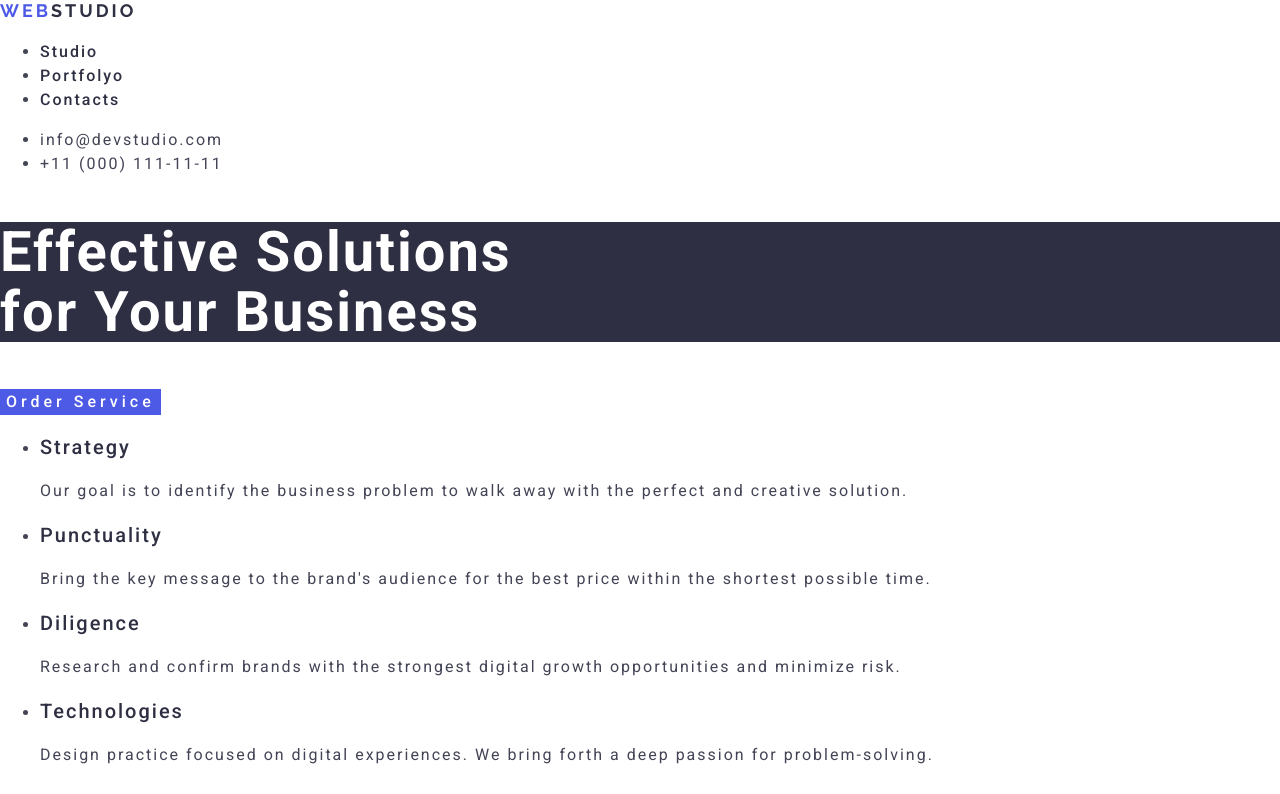
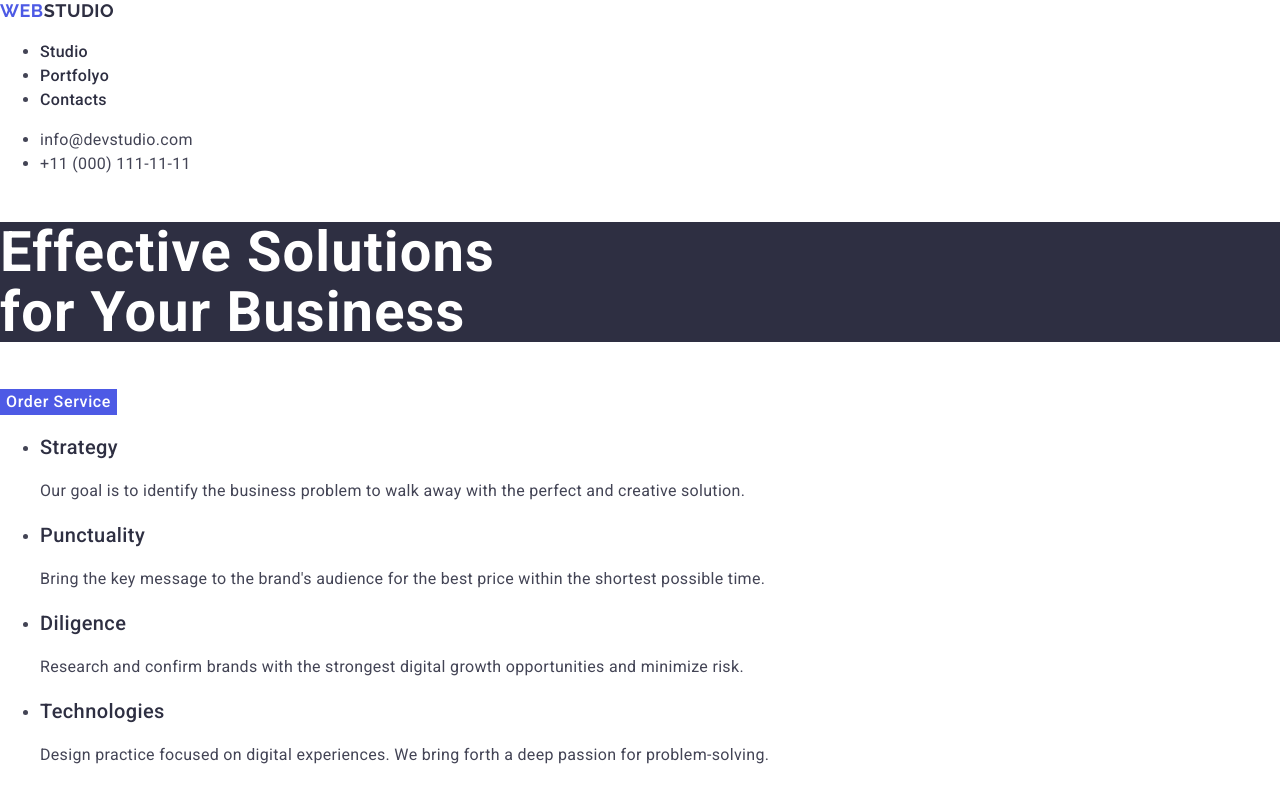
Before and after one commit to nursedaaggunlu/goit-markup-hw-02, a plain HTML site: page index.html in a window 1280 px wide. Shown: the top 794 px of the page. Drawn offline with nearby package versions, Linux system fonts and the light colour scheme.

Commit message:
*styles.css doyası css klasörüne taşındı
*Fazla font import kodu temizlendi

*Tüm letter spacing kodları düzenlendi

```diff
--- a/styles.css
+++ b/css/styles.css
@@ -1,11 +1,10 @@
-@import url("https://fonts.googleapis.com/css2?family=Raleway:ital,wght@0,100..900;1,100..900&display=swap");
 @import url("https://fonts.googleapis.com/css2?family=Raleway:ital,wght@0,100..900;1,100..900&family=Roboto:ital,wght@0,100..900;1,100..900&display=swap");
 
 body {
   font-family: "Roboto", sans-serif;
   font-size: 16px;
   line-height: 24px;
-  letter-spacing: 2px;
+  letter-spacing: 0.32px;
   color: #434455;
 }
 
@@ -14,7 +13,7 @@ header > a {
   font-weight: 700;
   font-size: 18px;
   line-height: 21px;
-  letter-spacing: 3px;
+  letter-spacing: 0.54px;
   text-decoration: none;
 }
 
@@ -22,7 +21,7 @@ header > nav > ul > li > a {
   font-weight: 500;
   font-size: 16px;
   line-height: 24px;
-  letter-spacing: 2px;
+  letter-spacing: 0.32px;
   color: #2e2f42;
   text-decoration: none;
 }
@@ -42,7 +41,7 @@ header > nav > ul > li:first-child > a:active {
 header > address > ul > li > a {
   font-size: 16px;
   line-height: 24px;
-  letter-spacing: 2px;
+  letter-spacing: 0.32px;
   font-style: normal;
   color: #434455;
   text-decoration: none;
@@ -59,7 +58,7 @@ footer > a {
   font-weight: 700;
   font-size: 18px;
   line-height: 21px;
-  letter-spacing: 3px;
+  letter-spacing: 0.54px;
   text-decoration: none;
 }
 
@@ -75,7 +74,7 @@ h1 {
   font-weight: 700;
   font-size: 56px;
   line-height: 60px;
-  letter-spacing: 2px;
+  letter-spacing: 1.12px;
   color: #ffffff;
   background-color: #2e2f42;
 }
@@ -84,7 +83,7 @@ h2 {
   font-weight: 700;
   font-size: 36px;
   line-height: 40px;
-  letter-spacing: 2px;
+  letter-spacing: 0.72px;
   color: #2e2f42;
 }
 
@@ -92,7 +91,7 @@ h3 {
   font-weight: 500;
   font-size: 20px;
   line-height: 24px;
-  letter-spacing: 2px;
+  letter-spacing: 0.4px;
   color: #2e2f42;
 }
 
@@ -100,7 +99,7 @@ button {
   font-weight: 500;
   font-size: 16px;
   line-height: 24px;
-  letter-spacing: 4px;
+  letter-spacing: 0.64px;
   color: #ffffff;
   background-color: #4d5ae5;
   cursor: pointer;
--- a/index.html
+++ b/index.html
@@ -4,8 +4,11 @@
     <meta charset="UTF-8" />
     <meta name="viewport" content="width=device-width, initial-scale=1.0" />
     <title></goit-markup-hw-2></title>
-    <link rel="stylesheet" href="https://cdnjs.cloudflare.com/ajax/libs/modern-normalize/3.0.1/modern-normalize.min.css">
-    <link rel="stylesheet" href="./styles.css" />
+    <link
+      rel="stylesheet"
+      href="https://cdnjs.cloudflare.com/ajax/libs/modern-normalize/3.0.1/modern-normalize.min.css"
+    />
+    <link rel="stylesheet" href="./css/styles.css" />
   </head>
   <body>
     <!-- Header Alanı-->
```
